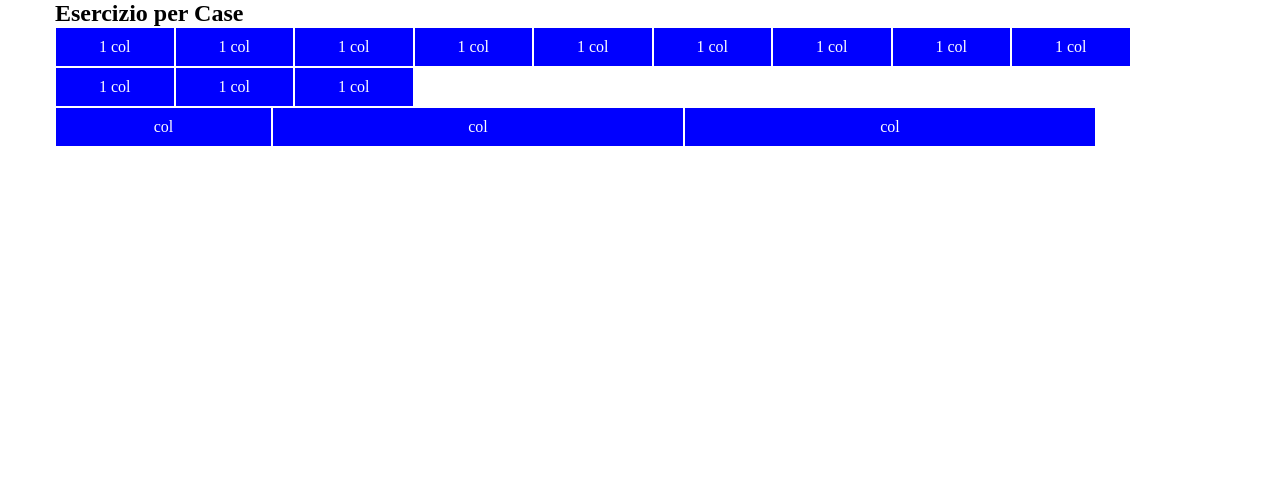
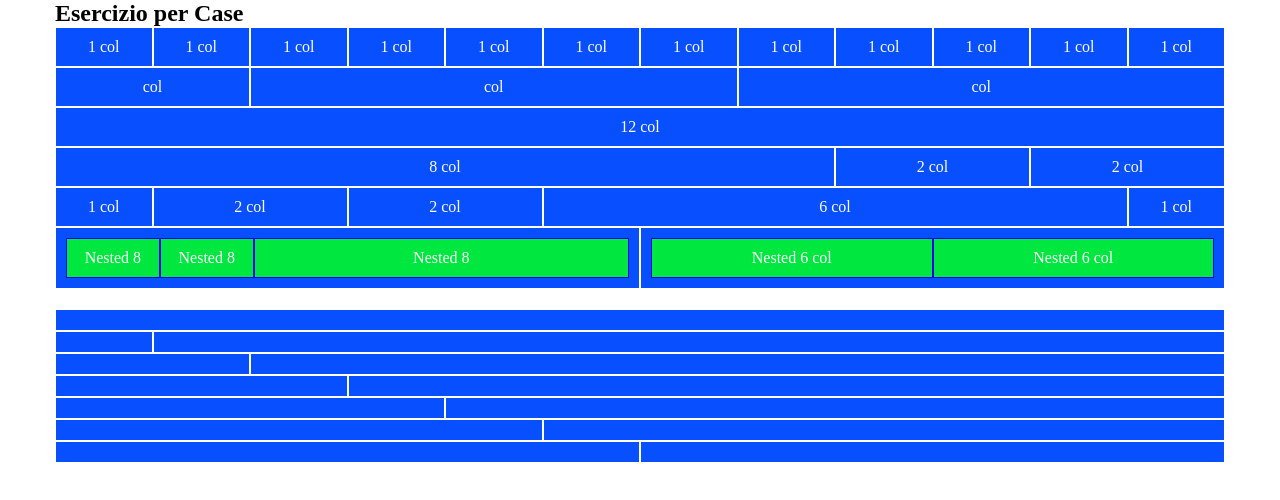
Before and after one commit to MaionePietro/html-css-12bool, a plain HTML site: page index.html in a window 1280 px wide. Drawn offline with Linux system fonts and the light colour scheme.

Commit message:
FEAT container 2

```diff
--- a/css/framework.css
+++ b/css/framework.css
@@ -1,4 +1,5 @@
 *{
+    box-sizing: border-box;
     margin: 0;
     padding: 0;
 }
--- a/css/style.css
+++ b/css/style.css
@@ -1,7 +1,21 @@
 .row *{
-    background-color: blue;
+    background-color: #084FFF;
     padding: 10px;
     color: white;
     text-align: center;
-    margin: 1px;
+    border: 1px solid white;
 }
+
+
+.green *{
+    background-color: #00E73F;
+    border: 1px solid blue;
+}
+.green{
+    padding: 0;
+    border: none;
+}
+
+body .container:nth-child(2){
+    margin-top: 20px;
+}
--- a/index.html
+++ b/index.html
@@ -27,9 +27,69 @@
         </div>
         <div class="row">
             <div class="col-2">col</div>
-            <div class="col-4">col</div>
-            <div class="col-4">col</div>
+            <div class="col-5">col</div>
+            <div class="col-5">col</div>
         </div>
+        <div class="row">
+            <div class="col-12">12 col</div>
+        </div>
+        <div class="row">
+            <div class="col-8">8 col</div>
+            <div class="col-2">2 col</div>
+            <div class="col-2">2 col</div>
+        </div>
+        <div class="row">
+            <div class="col-1">1 col</div>
+            <div class="col-2">2 col</div>
+            <div class="col-2">2 col</div>
+            <div class="col-6">6 col</div>
+            <div class="col-1">1 col</div>
+        </div>
+        <div class="row">
+            <div class="col-6">
+                <div class="row green">
+                    <div class="col-2">Nested 8</div>
+                    <div class="col-2">Nested 8</div>
+                    <div class="col-8">Nested 8</div>
+                </div>
+            </div>
+            <div class="col-6">
+                <div class="row green">
+                    <div class="col-6">Nested 6 col</div>
+                    <div class="col-6">Nested 6 col</div>
+                </div>
+            </div>
+        </div>
+    </section>
+    <section class="container">
+        <div class="row">
+            <div class="col 12"></div>
+        </div>
+        <div class="row">
+            <div class="col-1"></div>
+            <div class="col-11"></div>
+        </div>
+        <div class="row">
+            <div class="col-2"></div>
+            <div class="col-10"></div>
+        </div>
+        <div class="row">
+            <div class="col-3"></div>
+            <div class="col-9"></div>
+        </div>
+        <div class="row">
+            <div class="col-4"></div>
+            <div class="col-8"></div>
+        </div>
+        <div class="row">
+            <div class="col-5"></div>
+            <div class="col-7"></div>
+        </div>
+        <div class="row">
+            <div class="col-6"></div>
+            <div class="col-6"></div>
+        </div>
+
     </section>
 
 </body>
```
